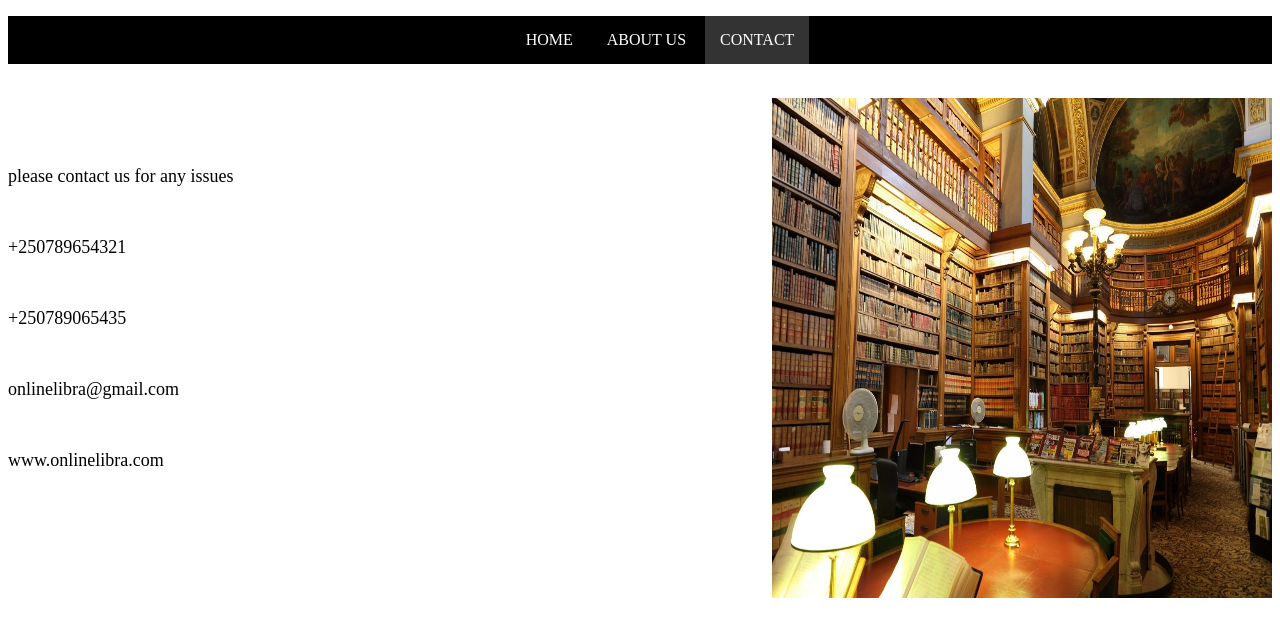
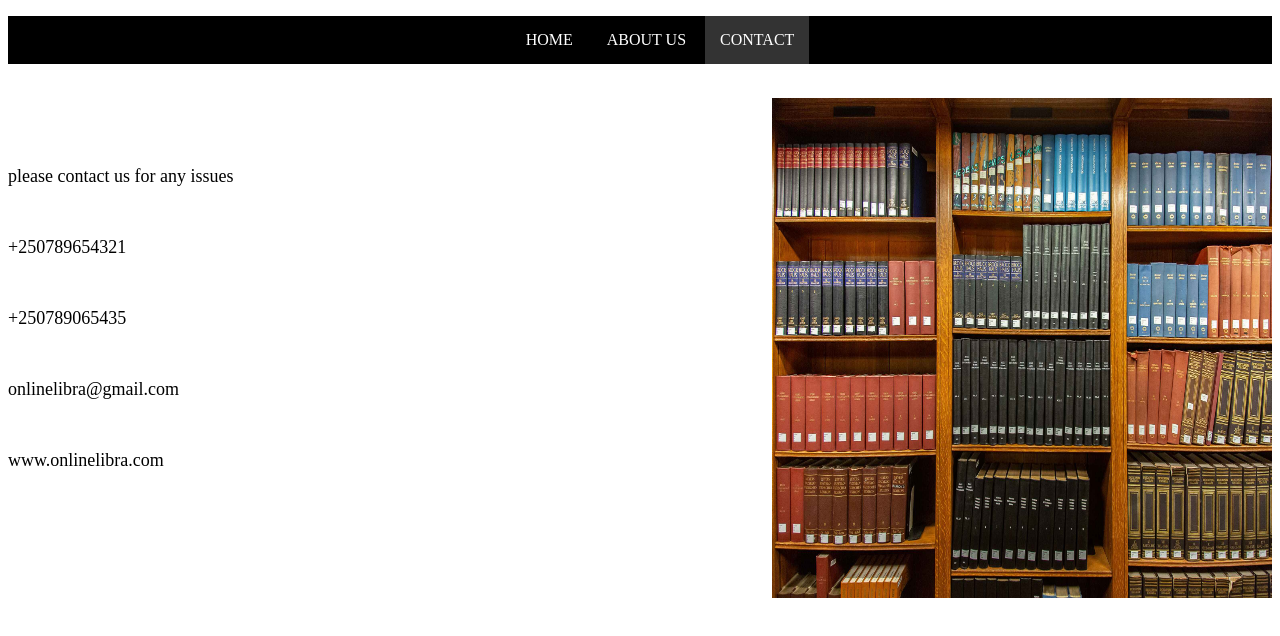
Before and after one commit to Niringiyimanareverien/niringiyimanareverien.github.io, a plain HTML site: page west_field.html in a window 1280 px wide. Drawn offline with Linux system fonts and the light colour scheme.

Commit message:
Update west_field.html

```diff
--- a/west_field.html
+++ b/west_field.html
@@ -41,7 +41,7 @@ text-align:top;}
 <li class="active"><a href="west_field.html">CONTACT</a></li>
 </center>
 </ul><BR>
- <img src="2.JPG" alt="2" width="500px" height="500" align="right"><br>
+ <img src="3.JPG" alt="3" width="500px" height="500" align="right"><BR>
  <p>please contact us for any issues</p>
  <p>+250789654321</p>
  <p>+250789065435</p>
```
